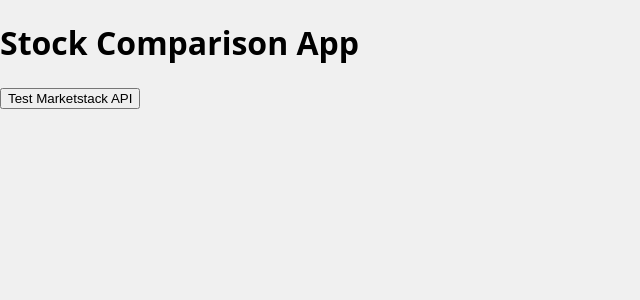
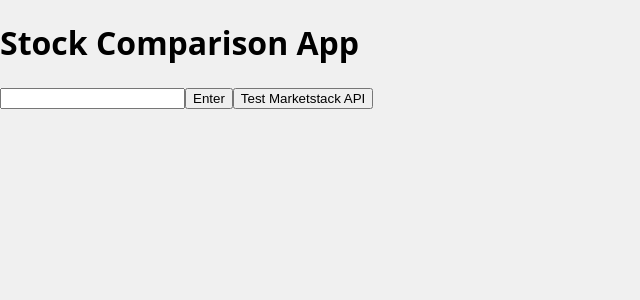
Before and after one commit to HarryZ1/stock-comparison, a React (Vite) app in the folder frontend/: page / in a window 1280 px wide. Shown: the top 300 px of the page, without its empty margins (0-640 px from the left). Built offline with nearby package versions, Linux system fonts and the light colour scheme.

Commit message:
Created an user input box that will display stock info that the user chooses

```diff
--- a/frontend/src/App.tsx
+++ b/frontend/src/App.tsx
@@ -37,10 +37,12 @@ interface ApiResponse {
 
 function App() {
   const [data, setData] = useState<ApiResponse | null>(null);
-  const [error, setError] = useState('');
+  const [error, setError] = useState("");
+  const [userInput, setUserInput] = useState("");
+  const [showUserInput, setShowUserInput] = useState(false);
 
-  const fetchData = async () => {
-    setError('');
+  const testFetchData = async () => {
+    setError("");
     setData(null);
     try {
       const response = await axios.get<ApiResponse>('/api/test-marketstack');
@@ -54,6 +56,30 @@ function App() {
 
       setError(newMessage);
       console.error('Caught Error', err);
+    }
+  };
+
+  const fetchData = async () => {
+    if (!userInput.trim()) {
+      setError("Please enter a stock symbol!");
+      return;
+    }
+    setError("");
+    setData(null);
+
+    try {
+      const response = await axios.get<ApiResponse>(`/api/market-stack?symbols=${userInput.toUpperCase()}`);
+      setShowUserInput(true);
+      setData(response.data);
+    } catch (err) {
+      let newMessage = "An Unknow Error was Found!";
+
+      if (err instanceof Error) {
+        newMessage = err.message;
+      }
+
+      setError(newMessage);
+      console.log('Caught Error', err);
     }
   };
 
@@ -77,7 +103,11 @@ function App() {
   return (
     <div>
       <h1>Stock Comparison App</h1>
-      <button onClick={fetchData}>Test Marketstack API</button>
+      <input type="text" onChange={(event) => {setUserInput(event.target.value)}}/>
+      <button onClick={fetchData}> Enter </button>
+      {showUserInput && userInput}
+
+      <button onClick={testFetchData}>Test Marketstack API</button>
       {error && <p style={{ color: 'red' }}>Error: {error}</p>}
       {data && <pre>{JSON.stringify(data, null, 3)}</pre>}
       {data && data.data && data.data.length > 0 && (
@@ -91,6 +121,7 @@ function App() {
           />
         ))
       )}
+
     </div>
   );
 }
```
Also changed, not shown: 1 other file (tests, documents, lock files or other folders).
